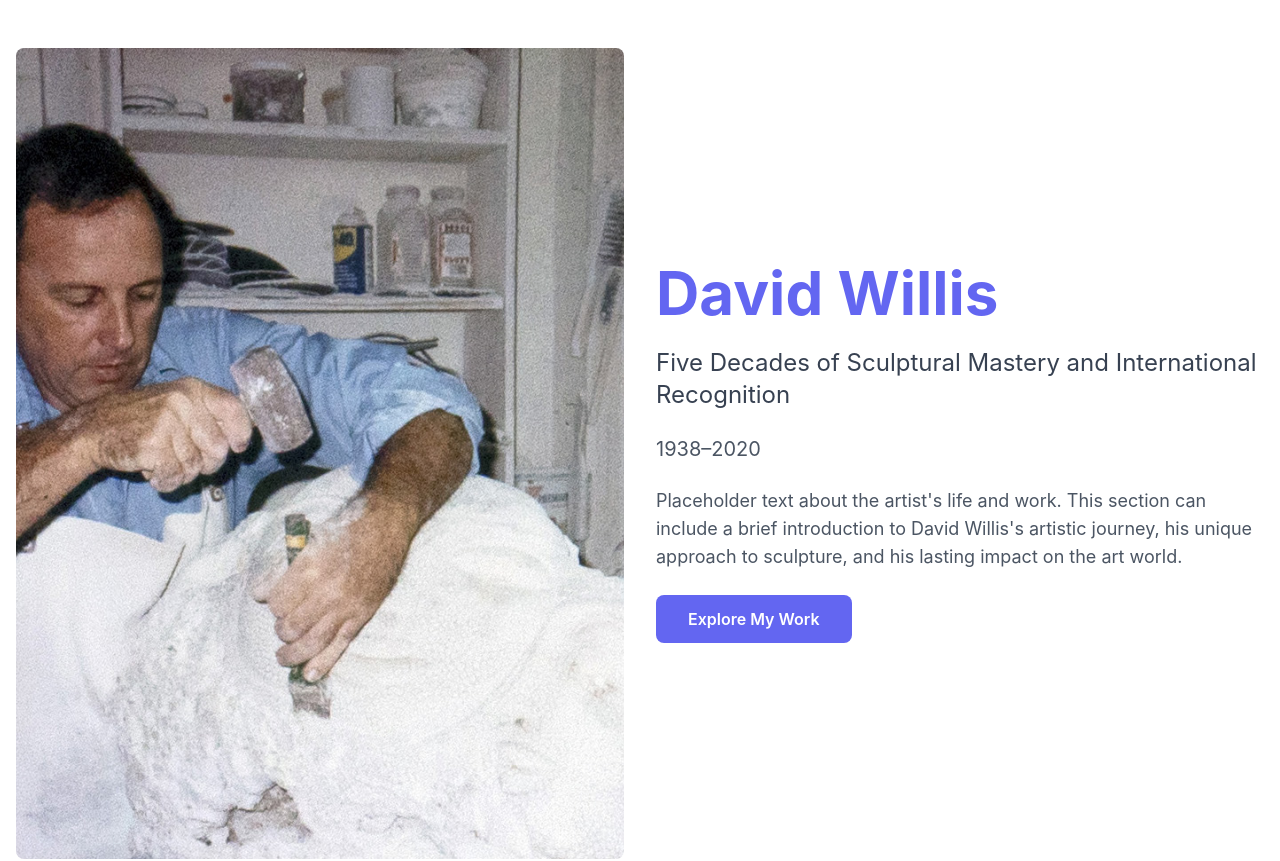
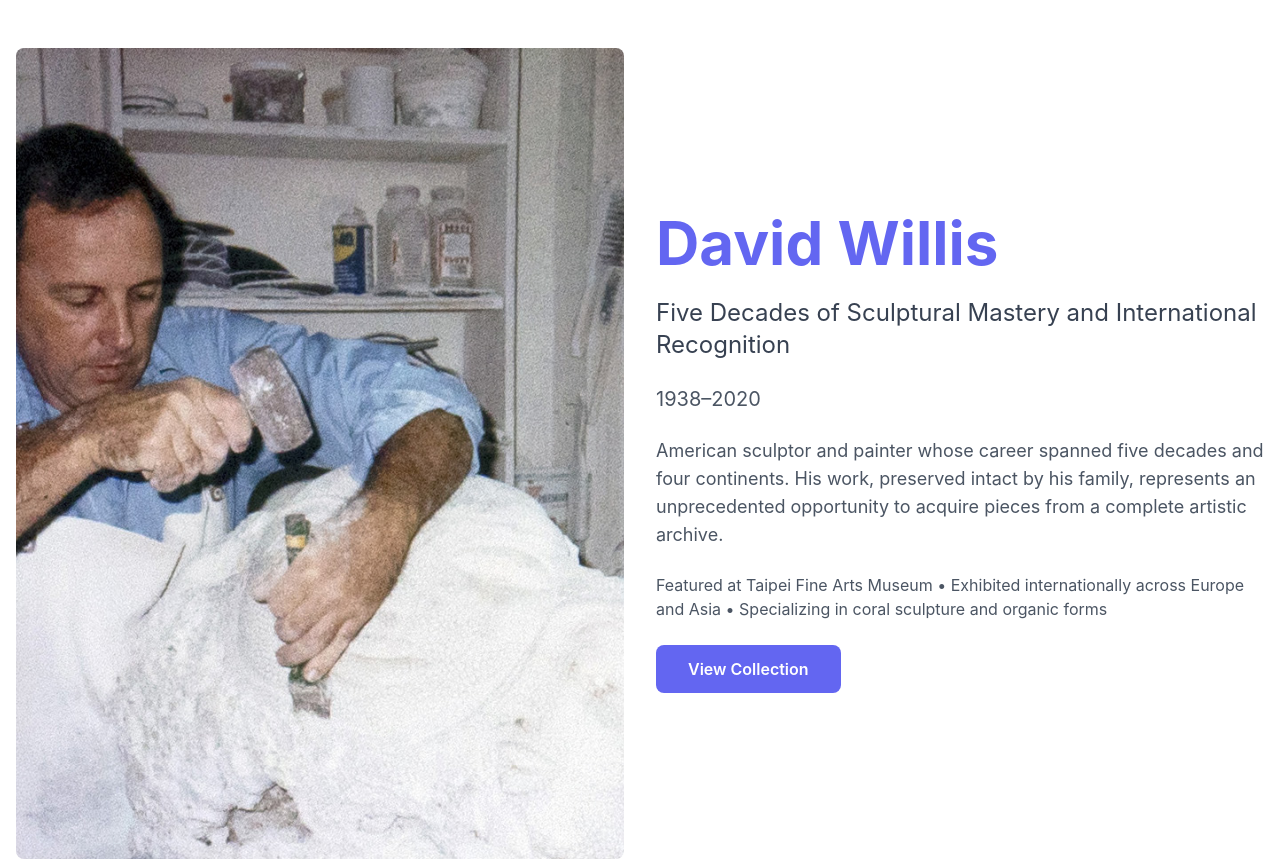
Before and after one commit to humboldtscabinet/davidwillisartist, a Next.js app: page / in a window 1280 px wide. Shown: the top 861 px of the page. Built offline with nearby package versions, Linux system fonts and the light colour scheme.

Commit message:
update hero section with professional artist introduction

```diff
--- a/components/HeroSection.tsx
+++ b/components/HeroSection.tsx
@@ -30,14 +30,17 @@ export default function HeroSection() {
             1938–2020
           </p>
           <p className="text-base md:text-lg text-gray-600 leading-relaxed">
-            Placeholder text about the artist&apos;s life and work. This section can include a brief introduction to David Willis&apos;s artistic journey, his unique approach to sculpture, and his lasting impact on the art world.
+            American sculptor and painter whose career spanned five decades and four continents. His work, preserved intact by his family, represents an unprecedented opportunity to acquire pieces from a complete artistic archive.
+          </p>
+          <p className="text-base text-gray-600">
+            Featured at Taipei Fine Arts Museum • Exhibited internationally across Europe and Asia • Specializing in coral sculpture and organic forms
           </p>
           <a
             href="#gallery"
             className="inline-block px-8 py-3 bg-brand text-white font-semibold rounded-lg hover:bg-brand-dark transition-colors"
             aria-label="View gallery"
           >
-            Explore My Work
+            View Collection
           </a>
         </div>
       </div>
```
